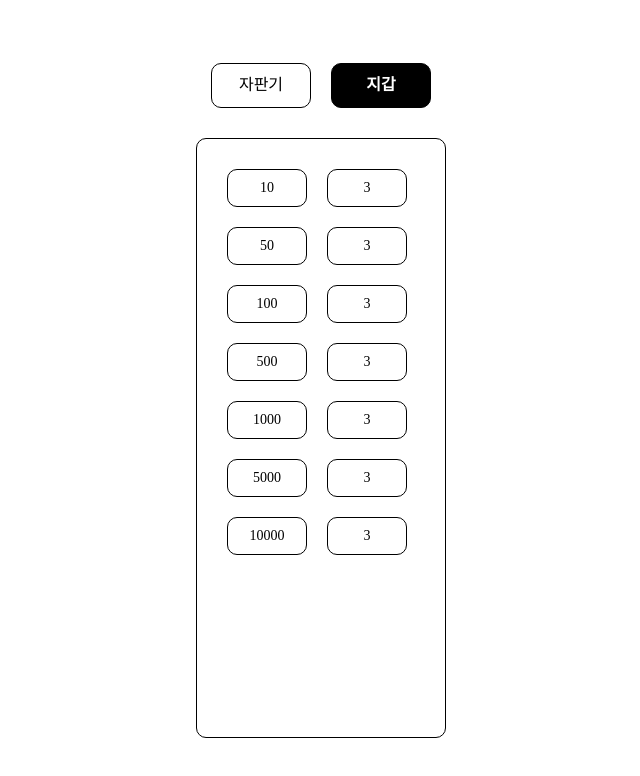
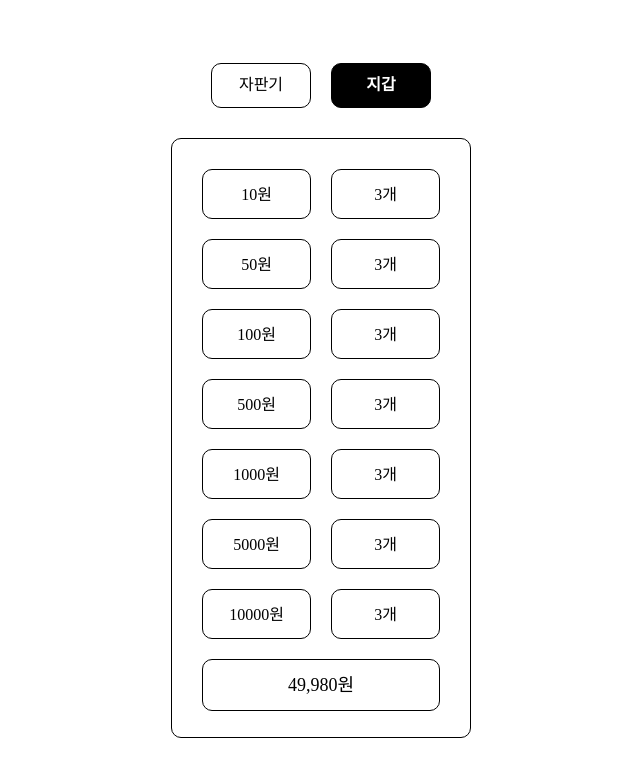
Before and after one commit to codesquad-members-2022/fe-vm, a React (Create React App) app: page /wallet in a window 1280 px wide. Shown: the top 776 px of the page, without its empty margins (319-959 px from the left). Built offline with nearby package versions, Linux system fonts and the light colour scheme.

Commit message:
feat: 지갑에 총 금액 보여주는 부분 추가

```diff
--- a/src/routes/wallet/Wallet.Style.js
+++ b/src/routes/wallet/Wallet.Style.js
@@ -1,25 +1,37 @@
 import styled from "styled-components";
 import { RoundBorder } from "../../GlobalStyle";
 
-const WalletWrapper = styled(RoundBorder)`
+const WalletContainer = styled(RoundBorder)`
     display: flex;
     flex-direction: column;
     padding: 30px;
-    width: 250px;
+    width: 300px;
     height: 600px;
     gap: 20px;
 `;
 
 const WalletItemContainer = styled.div`
     display: flex;
+    width: 100%;
+    height: 50px;
     gap: 20px;
 `;
 
 const WalletItem = styled(RoundBorder)`
-    width: 80px;
-    font-size: 1.4rem;
-    padding: 10px;
+    width: 150px;
+    height: 100%;
+    line-height: 50px;
+    font-size: 1.6rem;
     text-align: center;
+    cursor: default;
 `;
 
-export { WalletWrapper, WalletItemContainer, WalletItem };
+const TotalAmount = styled(RoundBorder)`
+    width: 100%;
+    line-height: 50px;
+    font-size: 1.8rem;
+    text-align: center;
+    cursor: default;
+`;
+
+export { WalletContainer, WalletItemContainer, WalletItem, TotalAmount };
--- a/src/routes/wallet/Wallet.jsx
+++ b/src/routes/wallet/Wallet.jsx
@@ -1,19 +1,29 @@
 import { useOutletContext } from "react-router-dom";
 import { v4 as uuid } from "uuid";
-import { WalletWrapper, WalletItemContainer, WalletItem } from "./Wallet.Style";
+import {
+    WalletContainer,
+    WalletItemContainer,
+    WalletItem,
+    TotalAmount,
+} from "./Wallet.Style";
 
 function Wallet() {
     const { wallet } = useOutletContext();
+    const totalAmount = Object.keys(wallet).reduce(
+        (acc, moneyUnit) => acc + moneyUnit * wallet[moneyUnit],
+        0
+    );
 
     return (
-        <WalletWrapper>
+        <WalletContainer>
             {Object.keys(wallet).map((moneyUnit) => (
                 <WalletItemContainer key={uuid()}>
-                    <WalletItem>{moneyUnit}</WalletItem>
-                    <WalletItem>{wallet[moneyUnit]}</WalletItem>
+                    <WalletItem>{moneyUnit}원</WalletItem>
+                    <WalletItem>{wallet[moneyUnit]}개</WalletItem>
                 </WalletItemContainer>
             ))}
-        </WalletWrapper>
+            <TotalAmount>{totalAmount.toLocaleString()}원</TotalAmount>
+        </WalletContainer>
     );
 }
 
```
